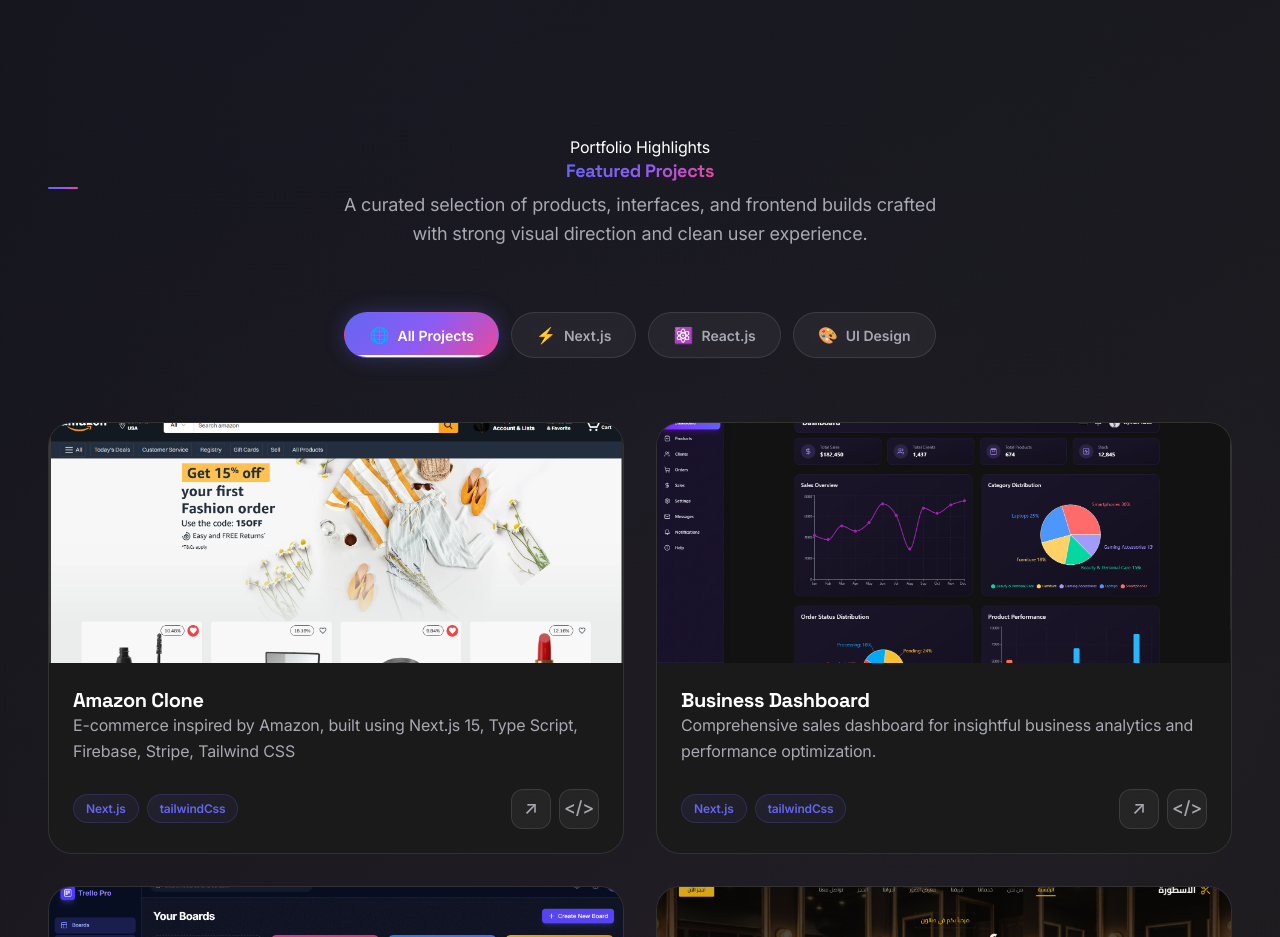
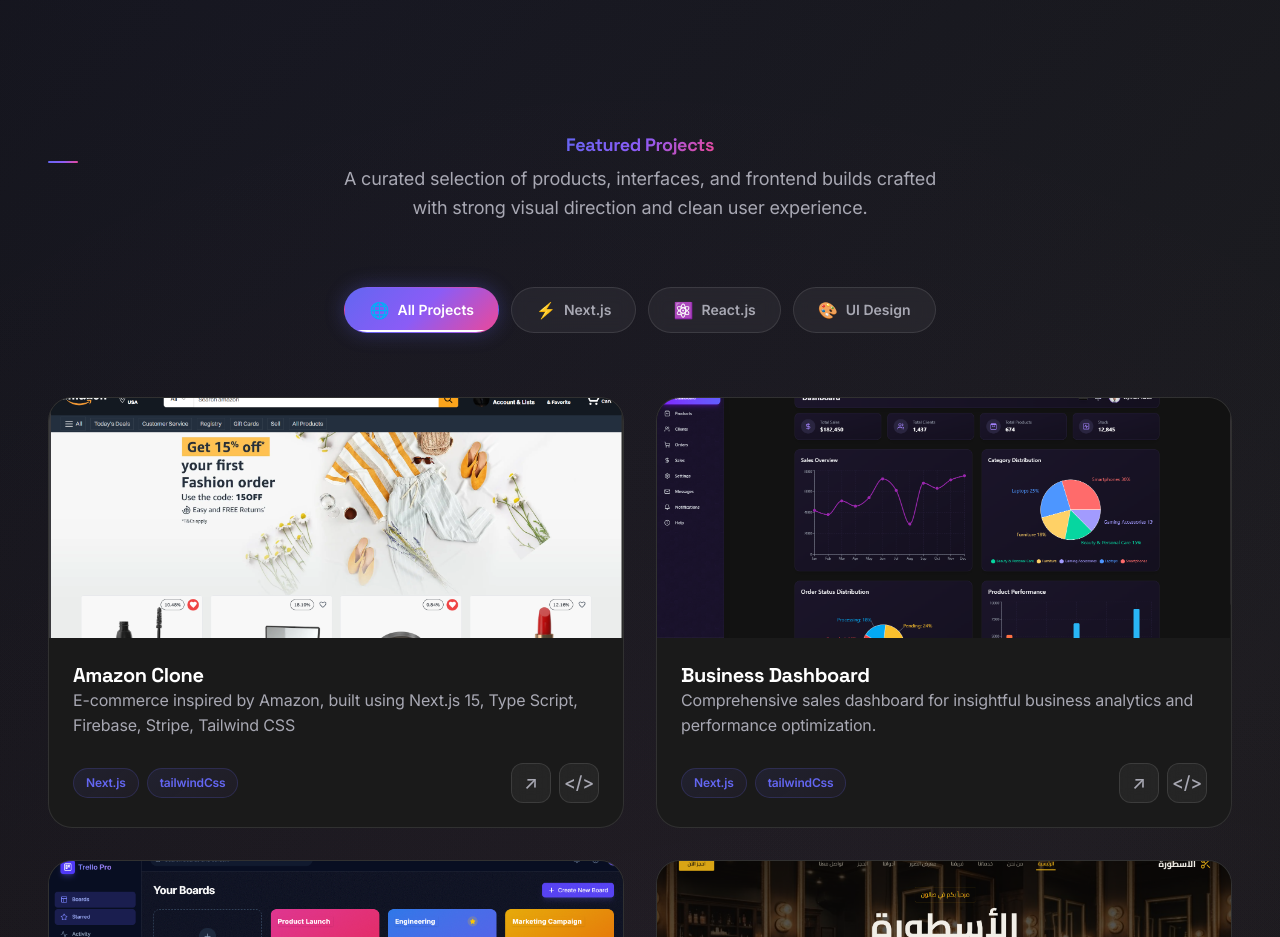
Before and after one commit to aymantarek16/React-Portfolio, a React (Vite) app: page / in a window 1280 px wide. Shown: the part 1140-2077 px from the top of the page. Built offline with nearby package versions, Linux system fonts and the light colour scheme.

Commit message:
add 3d animation to all sections

```diff
--- a/src/components/3-main/Main.jsx
+++ b/src/components/3-main/Main.jsx
@@ -134,7 +134,6 @@
           whileInView="visible"
           viewport={{ once: true, amount: 0.2 }}
         >
-          <span className="section-kicker">Portfolio Highlights</span>
           <h2 className="section-title">
             <span className="title-gradient">Featured Projects</span>
           </h2>
```
